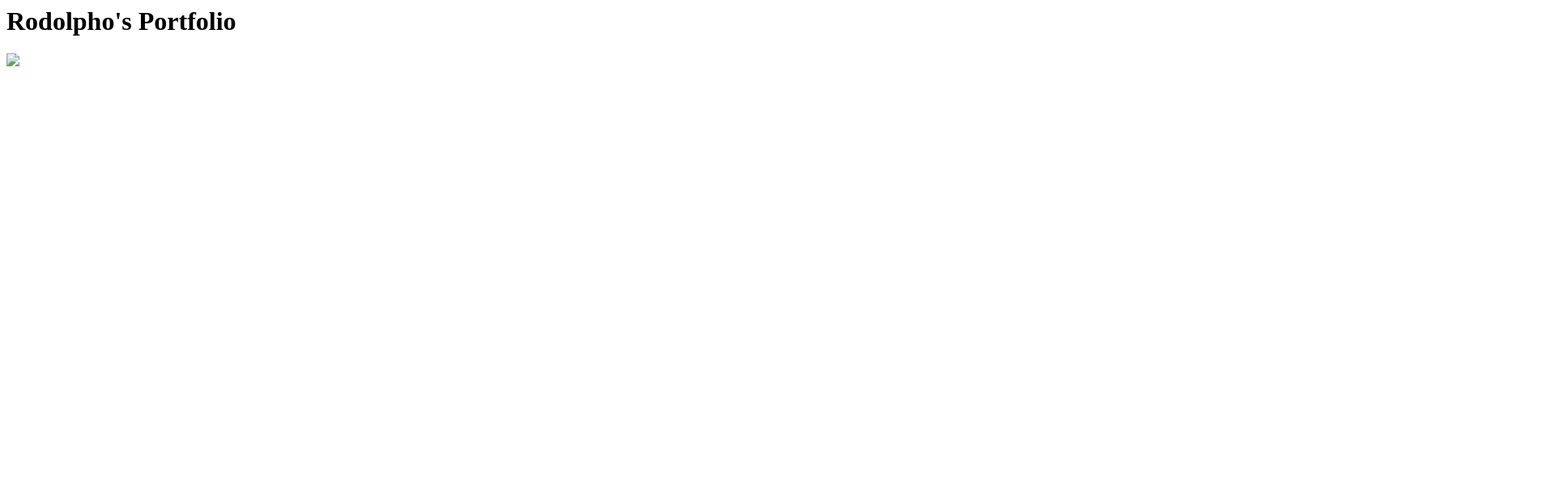
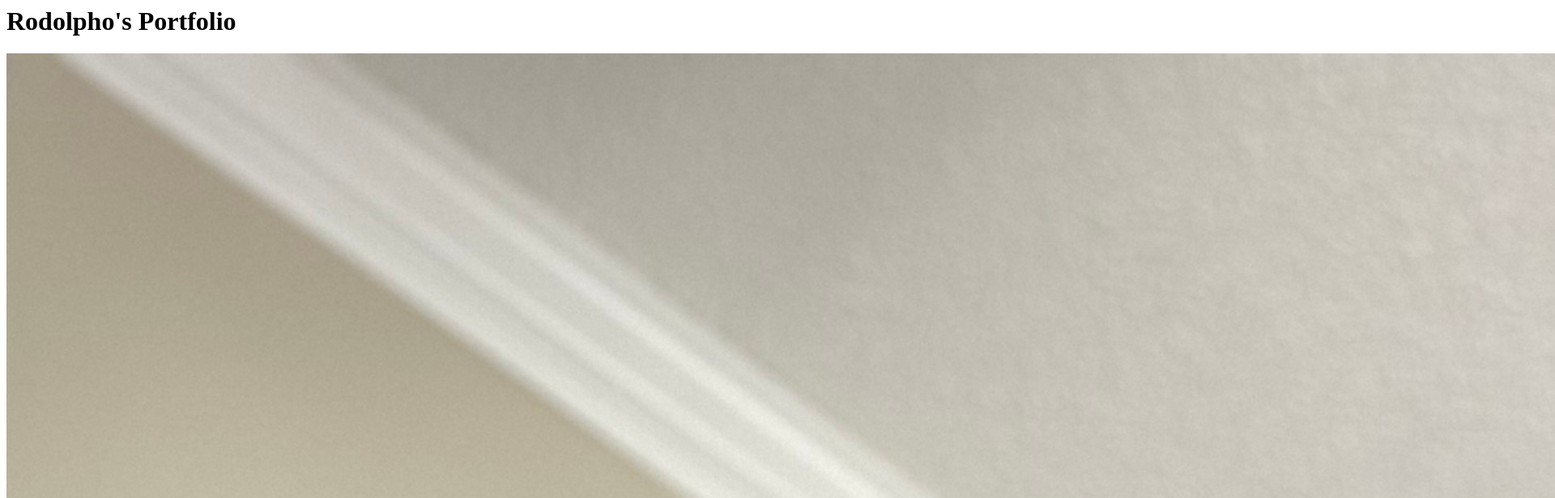
Before and after one commit to rodolphonapoleon/rodolphonapoleon.github.io, a plain HTML site: page index.html in a window 1280 px wide. Shown: the top 616 px of the page at 81% size, 1920 px wide, since content can reach past the window. Drawn offline with Linux system fonts and the light colour scheme.

Commit message:
Update index.html

```diff
--- a/index.html
+++ b/index.html
@@ -1,4 +1,4 @@
 <HTML>
     <H1>Rodolpho's Portfolio</H1>
-    <img src="./napo.jpg" />
+    <img src="./napopo.jpg" />
 </HTML>
```
